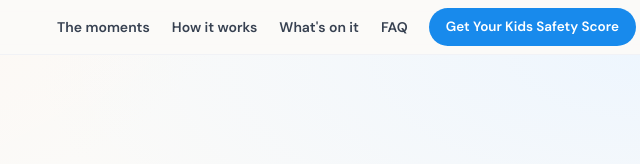
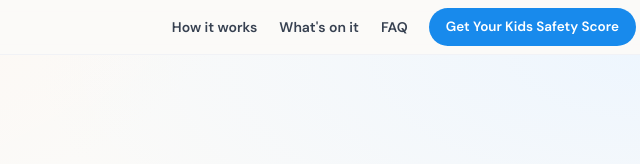
Before and after one commit to morganjlopes/emergency-contact, a plain HTML site: page index.html in a window 1280 px wide. Shown: the top 164 px of the page, 574-1214 px from the left. Drawn offline with nearby package versions, Linux system fonts and the light colour scheme.

Commit message:
Drop The moments link from the nav

```diff
--- a/index.html
+++ b/index.html
@@ -114,7 +114,6 @@
       <span class="vertical-tag">Emergency<br>Contact</span>
     </a>
     <div class="ms-auto d-flex align-items-center gap-1">
-      <a class="nav-link-x d-none d-md-inline" href="#moments">The moments</a>
       <a class="nav-link-x d-none d-md-inline" href="#how">How it works</a>
       <a class="nav-link-x d-none d-md-inline" href="#sheet">What's on it</a>
       <a class="nav-link-x d-none d-lg-inline" href="#faq">FAQ</a>
```
